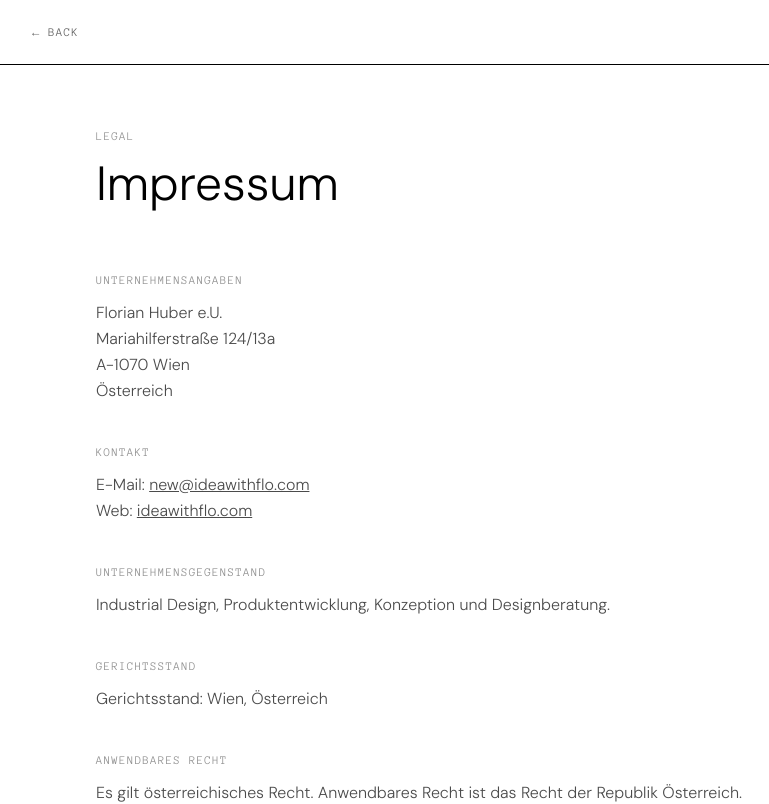
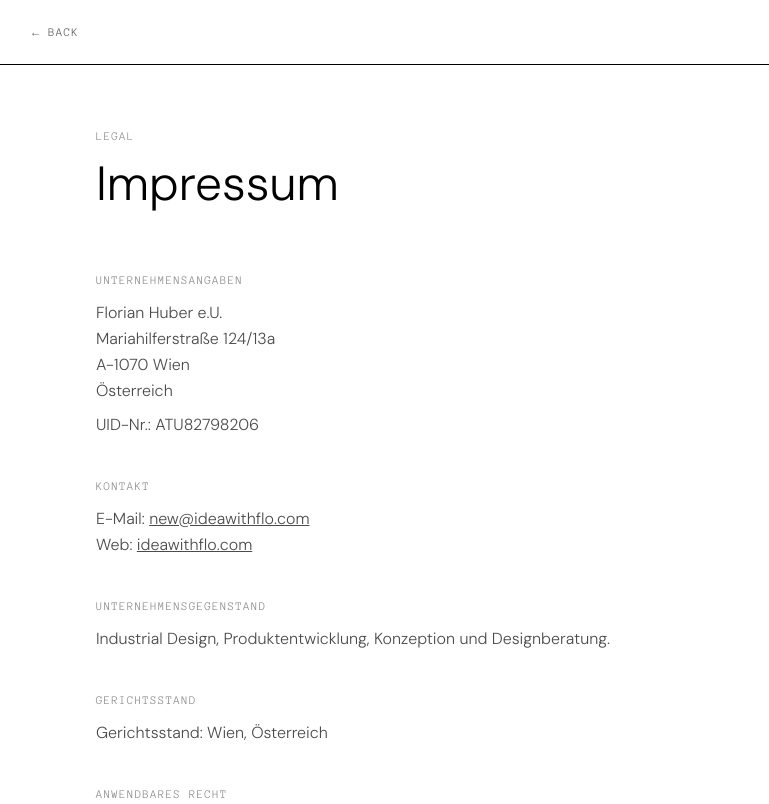
Before and after one commit to ideawithflo/portfolio, a Next.js app in the folder web/: page /impressum in a window 1280 px wide. Shown: the top 804 px of the page, without its empty margins (184-953 px from the left). Built offline with nearby package versions, Linux system fonts and the light colour scheme.

Commit message:
Add UID number to Impressum

```diff
--- a/web/app/impressum/page.tsx
+++ b/web/app/impressum/page.tsx
@@ -27,6 +27,7 @@ export default function Impressum() {
             Mariahilferstraße 124/13a<br />
             A-1070 Wien<br />
             Österreich</p>
+            <p className="mt-2">UID-Nr.: ATU82798206</p>
           </div>
 
           <div>
```
